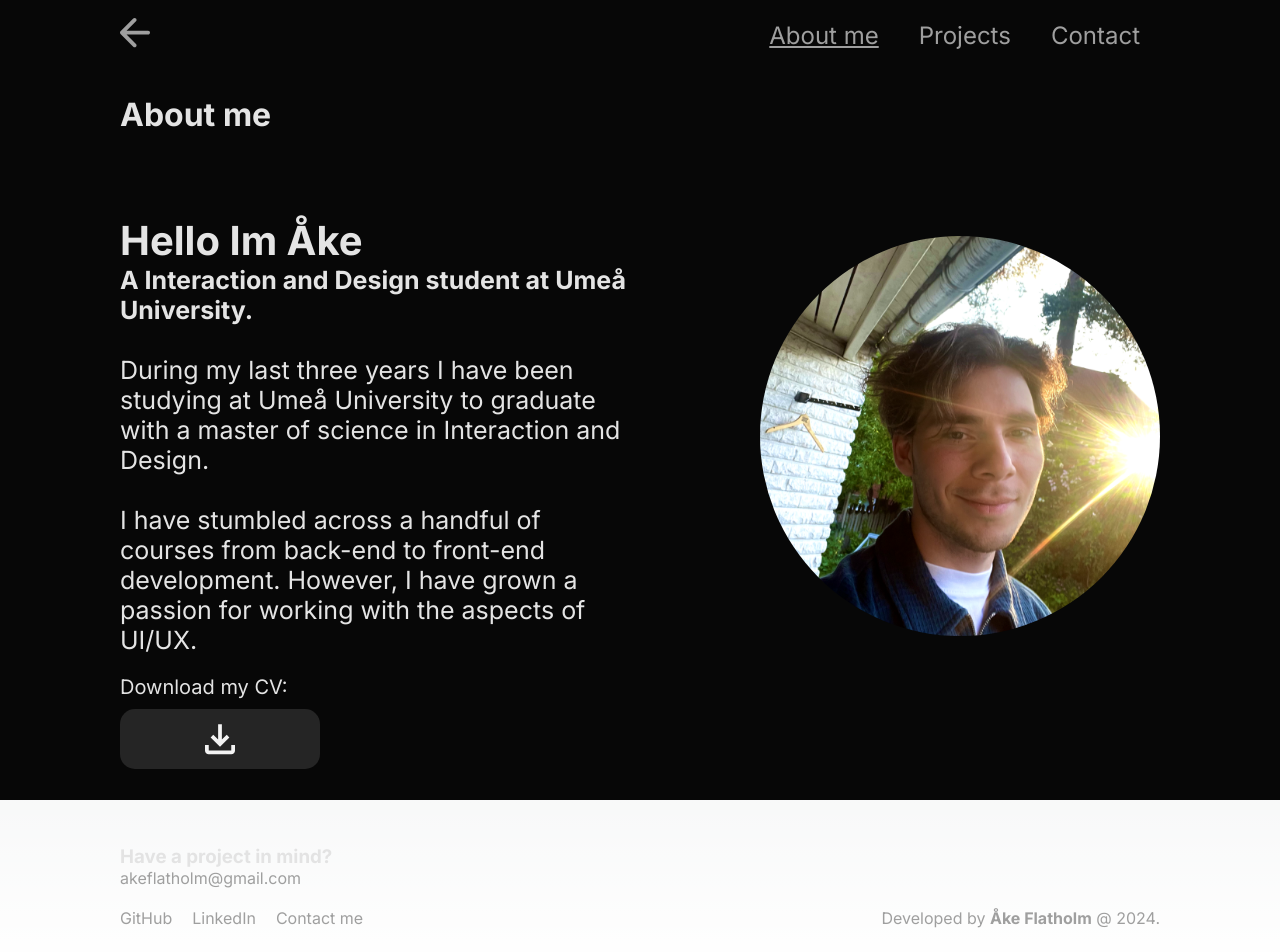
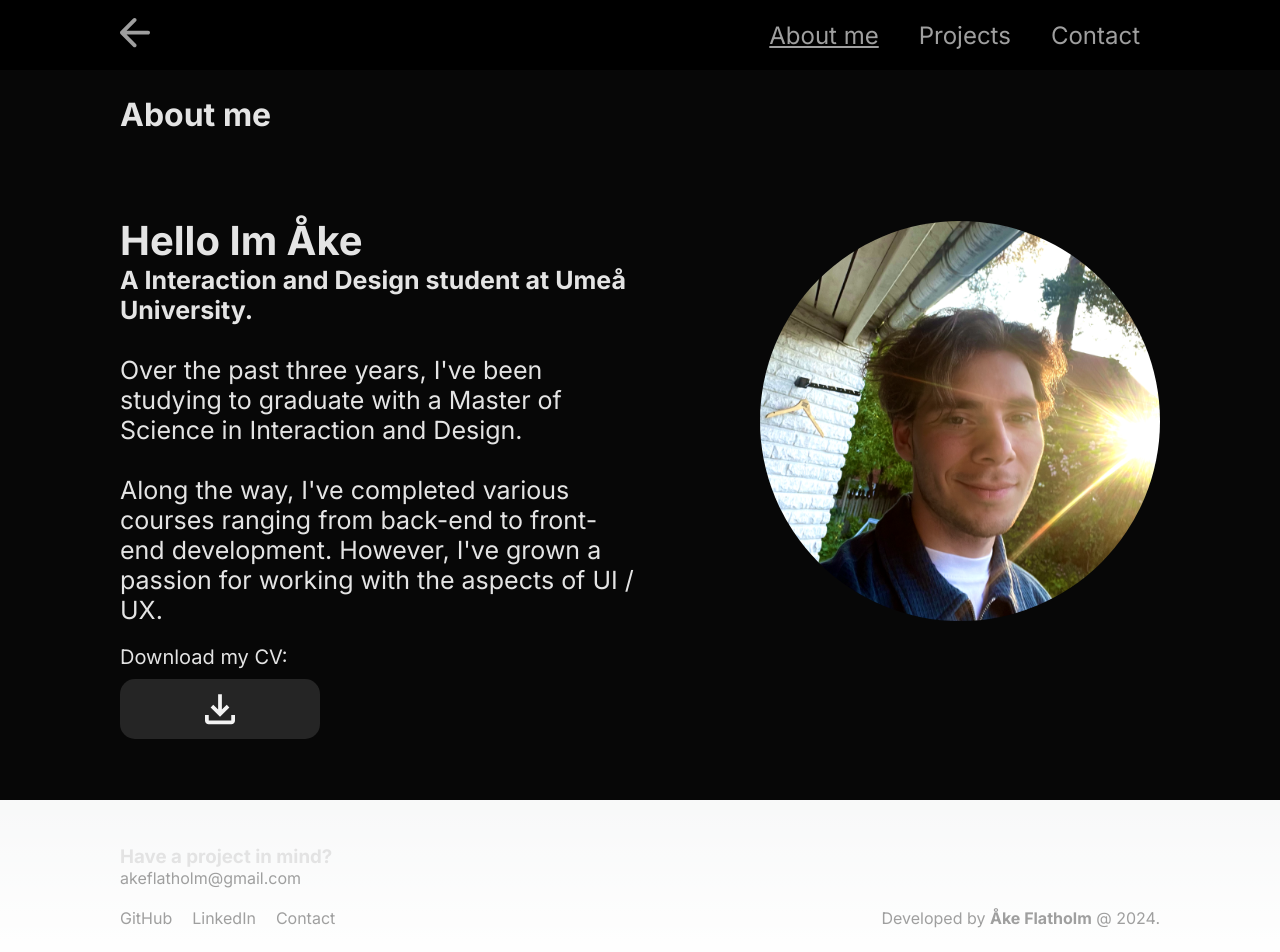
Before and after one commit to CodingQuercus/oak, a Next.js app: page /about in a window 1280 px wide. Shown: the top 952 px of the page. Built offline with nearby package versions, Linux system fonts and the light colour scheme.

Commit message:
omskrivet samt småfix

```diff
--- a/src/app/about/page.js
+++ b/src/app/about/page.js
@@ -22,10 +22,10 @@ export default function About() {
             </p>
             <p className={styles.info2}>
               <br></br>
-              During my last three years I have been studying at Umeå University to graduate with a master of science in Interaction and Design.
+              Over the past three years, I've been studying to graduate with a Master of Science in Interaction and Design.
               <br></br>
               <br></br>
-              I have stumbled across a handful of courses from back-end to front-end development. However, I have grown a passion for working with the aspects of UI/UX.
+              Along the way, I've completed various courses ranging from back-end to front-end development. However, I've grown a passion for working with the aspects of UI / UX.
             </p>
           </div>
           <div className={styles.imageContainer}>
--- a/src/app/components/footer.js
+++ b/src/app/components/footer.js
@@ -18,7 +18,7 @@ const Footer = () => {
                         LinkedIn
                     </Link>
                     <Link href="/contact" className={styles.link}>
-                        Contact me
+                        Contact
                     </Link>
                 </div>
                 <div className={styles.design}>
--- a/src/app/components/header.module.css
+++ b/src/app/components/header.module.css
@@ -8,7 +8,7 @@
     align-items: center;
     width: 100%;
     height: 70px;
-    background-color: #070707;
+    background-color: #000000;
     padding-top: 20px;
     padding-bottom: 20px;
     padding-left: 120px;
--- a/src/app/contact/contact.module.css
+++ b/src/app/contact/contact.module.css
@@ -6,7 +6,6 @@
     padding-left: 120px;
     padding-right: 120px;
     background-color: #070707;
-    overflow: scroll;
     color: #E4E4E4;
 }
 
--- a/src/app/projects/projects.module.css
+++ b/src/app/projects/projects.module.css
@@ -4,7 +4,6 @@
     padding-top: 45px;
     padding-left: 120px;
     padding-right: 120px;
-    overflow: scroll;
     background-color: #070707;
 }
 
```
